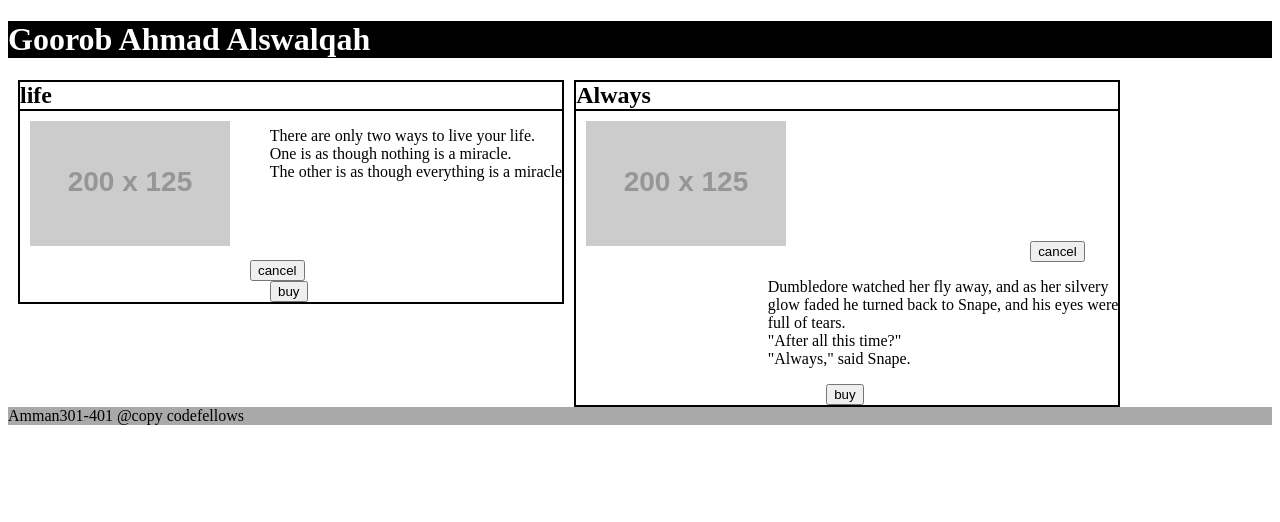
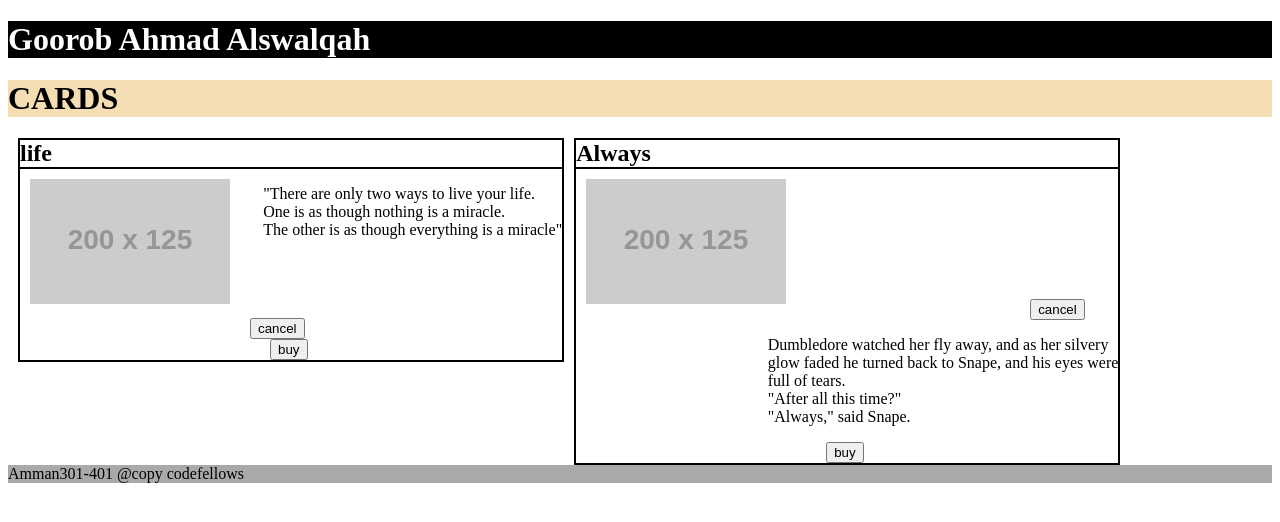
Before and after one commit to Goorob/301-practice-2, a plain HTML site: page index.html in a window 1280 px wide. Drawn offline with nearby package versions, Linux system fonts and the light colour scheme; placeholder pictures from the web are drawn by us.

Commit message:
complete practice2 assignment2

```diff
--- a/index.html
+++ b/index.html
@@ -9,12 +9,13 @@
       <h1> Goorob Ahmad Alswalqah </h1>
     </header>
     <main>
+        <h1>CARDS</h1>
    <div id='card1'>
        <h2>life </h2>
       <section> <img src="http://placehold.it/200x125" alt="">
-       <p>There are only two ways to live your life. <br>
+       <p>"There are only two ways to live your life. <br>
         One is as though nothing is a miracle. <br>
-        The other is as though everything is a miracle<br>
+        The other is as though everything is a miracle"<br>
     </p>
 
     <button class="cancel1">cancel</button>
```
